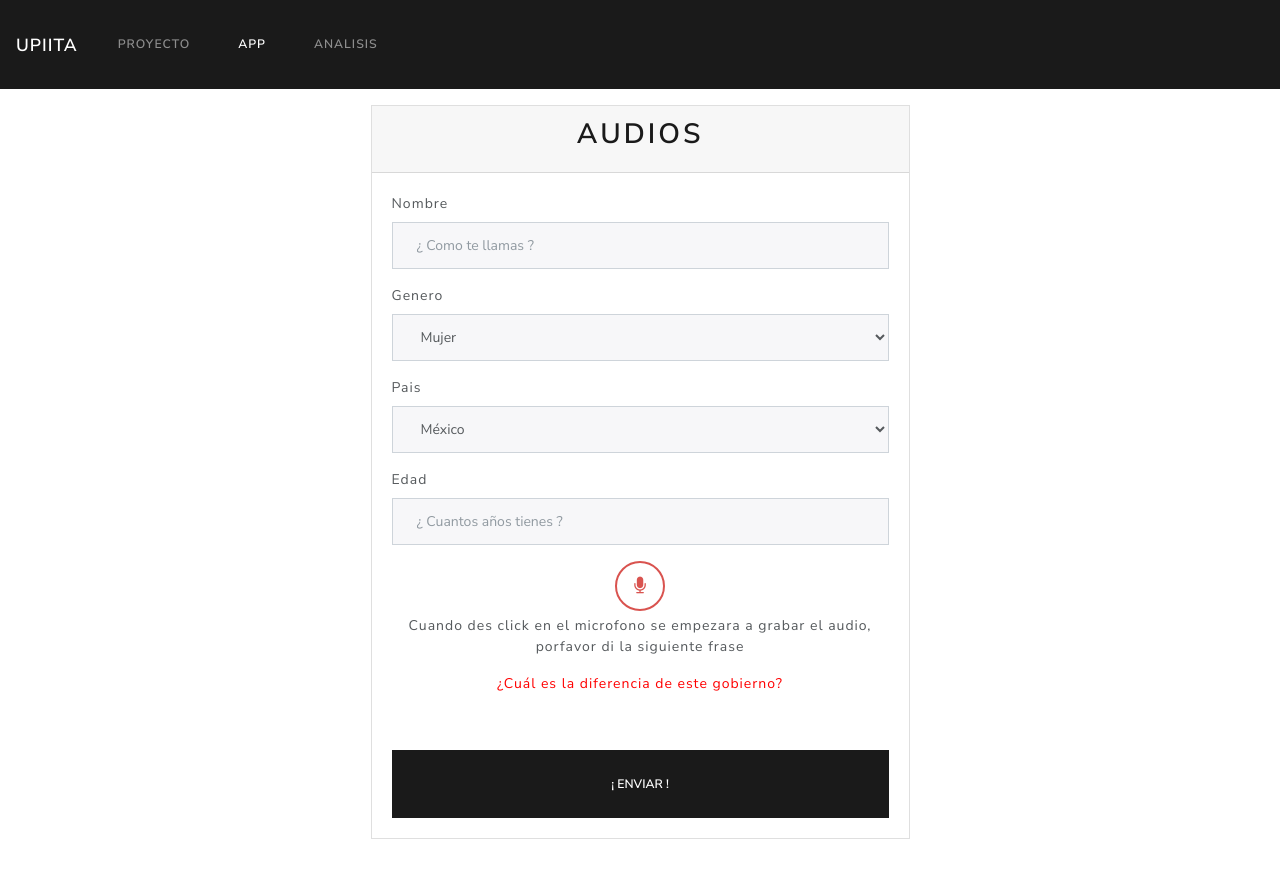
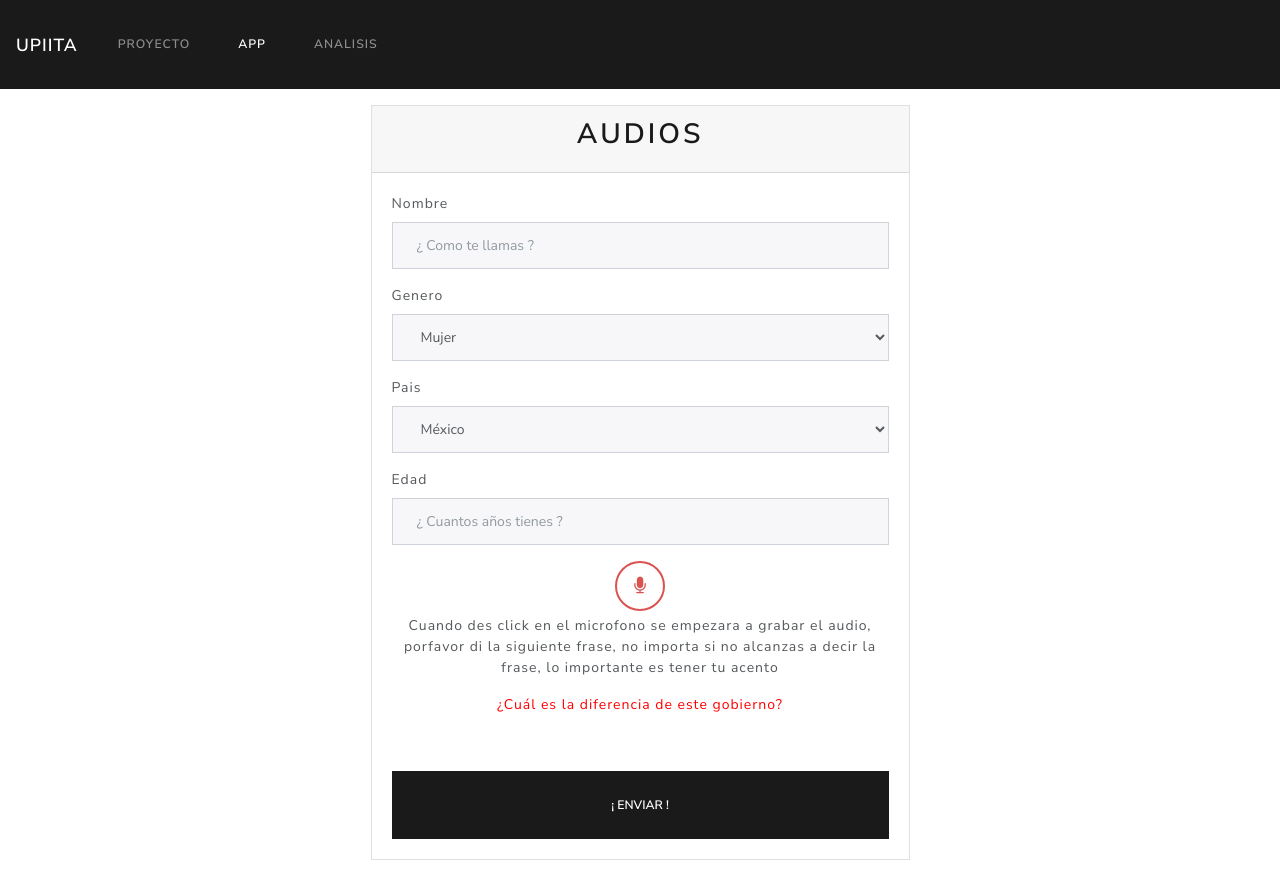
Before and after one commit to issacastro/UPIITA, a Next.js app: page /app in a window 1280 px wide. Before the commit the page ends 855 px from the top, so only its background shows below. Built offline with nearby package versions, Linux system fonts and the light colour scheme.

Commit message:
Version 3.3.1

```diff
--- a/components/Bar.js
+++ b/components/Bar.js
@@ -92,6 +92,7 @@ const Bar = (i,message,count) => {
         );
         ReactDOM.render(element, document.getElementById("progressBar"));
         ReactDOM.render(msg, document.getElementById("frase"));
+        document.getElementById("grabar").style.visibility = 'hidden';
       }
     }, 40);
   }
--- a/components/forms.js
+++ b/components/forms.js
@@ -137,7 +137,7 @@ const Form = () => {
         />
       </div>
       <div className="text-center">
-        <button
+        <button id="grabar"
           type="button"
           className="btn btn-outline-danger mb-1"
           style={button_style}
@@ -146,7 +146,7 @@ const Form = () => {
           <i className="fa fa-microphone" />
         </button>
         <p>
-          Cuando des click en el microfono se empezara a grabar el audio, porfavor di la siguiente frase
+          Cuando des click en el microfono se empezara a grabar el audio, porfavor di la siguiente frase, no importa si no alcanzas a decir la frase, lo importante es tener tu acento
         </p>
       </div>
       <div id="frase" className="text-center">
```
